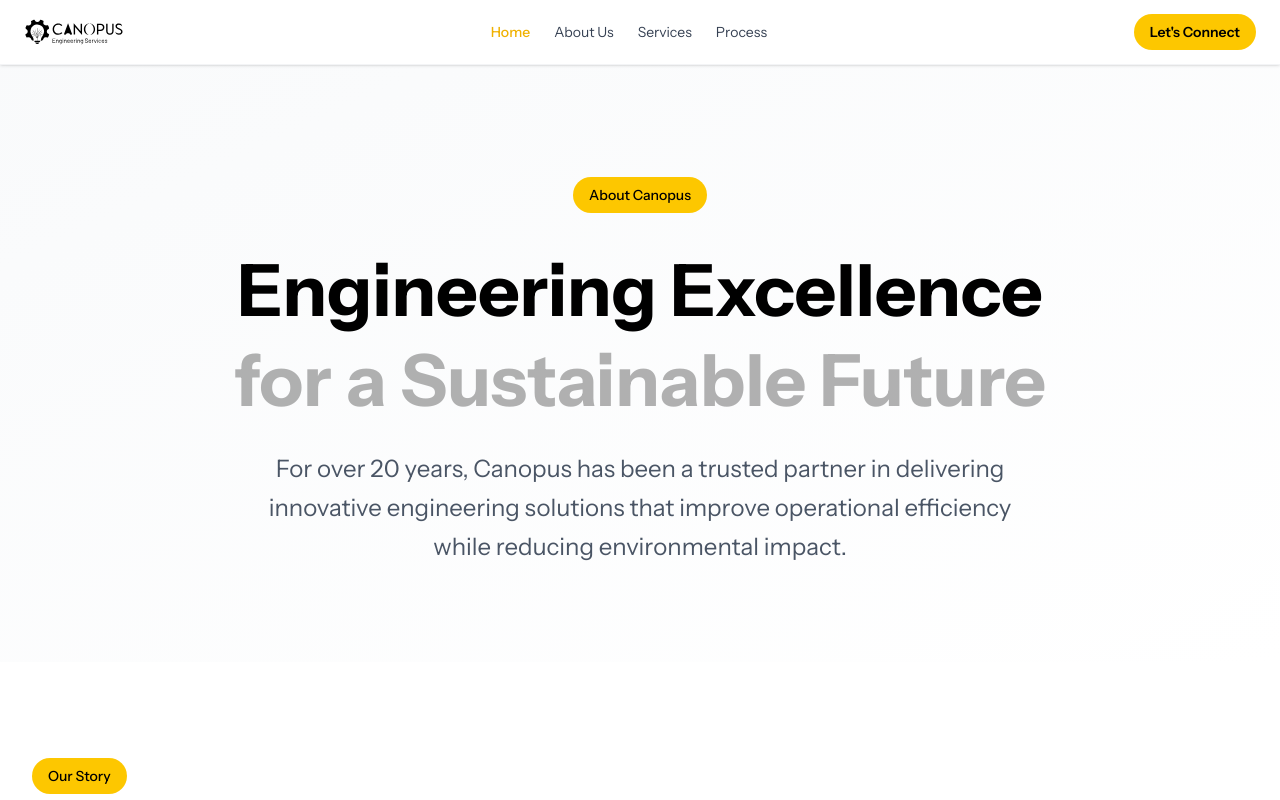
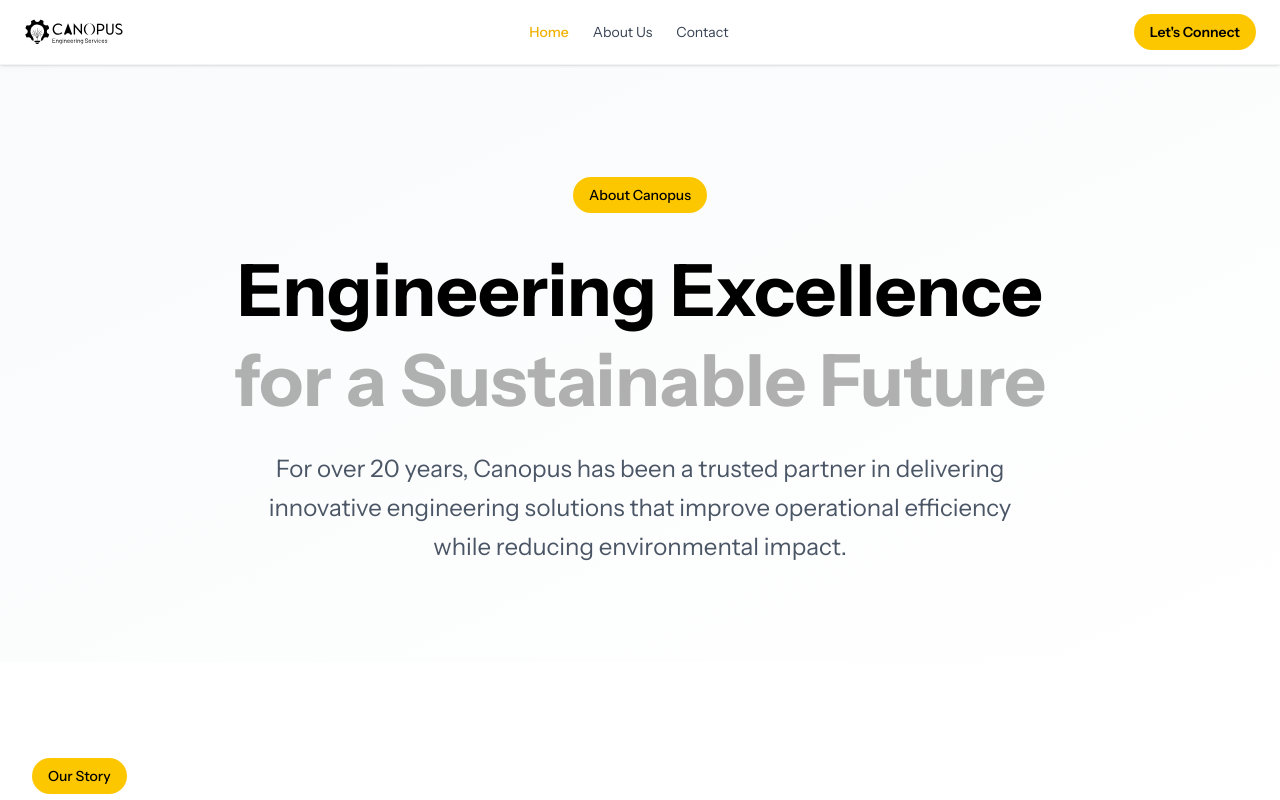
Before and after one commit to ashishmohapatra240/can-opus, a Next.js app: page /about in a window 1280 px wide. Shown: the top 800 px of the page. Built offline with nearby package versions, Linux system fonts and the light colour scheme.

Commit message:
feat: update Header component to replace 'Services' and 'Process' links with 'Contact' link

```diff
--- a/app/components/Header.tsx
+++ b/app/components/Header.tsx
@@ -34,16 +34,10 @@ export default function Header() {
                 About Us
               </Link>
               <Link
-                href="/services"
+                href="/contact"
                 className="text-gray-700 hover:text-yellow-500 transition-colors text-sm font-sans"
               >
-                Services
-              </Link>
-              <Link
-                href="/process"
-                className="text-gray-700 hover:text-yellow-500 transition-colors text-sm font-sans"
-              >
-                Process
+                Contact
               </Link>
             </nav>
           </div>
@@ -107,6 +101,13 @@ export default function Header() {
               >
                 Process
               </Link>
+              <Link
+                href="/contact"
+                className="block px-3 py-2 text-gray-700 hover:text-yellow-500 transition-colors text-base font-sans"
+                onClick={() => setIsMobileMenuOpen(false)}
+              >
+                Contact
+              </Link>
 
               {/* Mobile CTA Button */}
               <div className="px-3 py-3">
```
